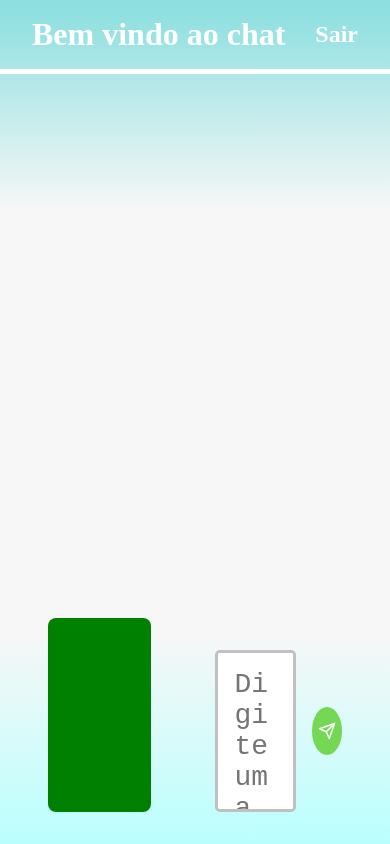
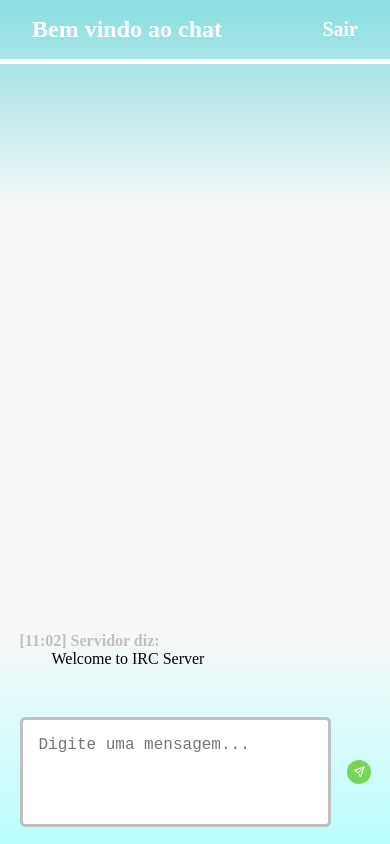
Before and after one commit to gustavo-oo/irc, a React (Create React App) app in the folder client/: page / in a window 390 px wide. Built offline with nearby package versions, Linux system fonts and the light colour scheme.

Commit message:
:iphone: responsividade pagina do chat

```diff
--- a/client/src/Components/Chat/styles.css
+++ b/client/src/Components/Chat/styles.css
@@ -99,3 +99,21 @@ p {
     margin-left: 2rem;
     margin-bottom: 2rem;
 }
+
+@media (max-width: 720px) {
+    .messages {
+        margin: 0 15vw 0 5vw;
+        font-size: 1rem
+    }
+    textarea { font-size: 1rem }
+    .image-container { display: none }
+    h1 { font-size: 1.5rem }
+    h2 { font-size: 1.25rem }
+
+    .send-message { padding: 2vh 5vw }
+
+    button {
+        width: 1.5rem;
+        height: 1.5rem;
+    }
+}
```
